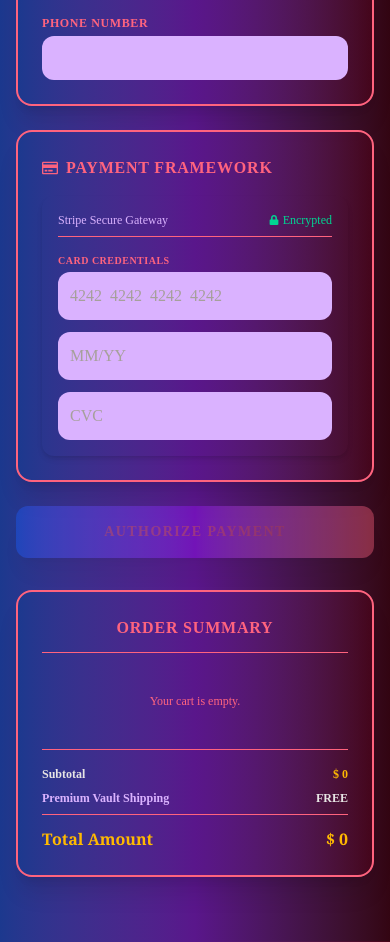
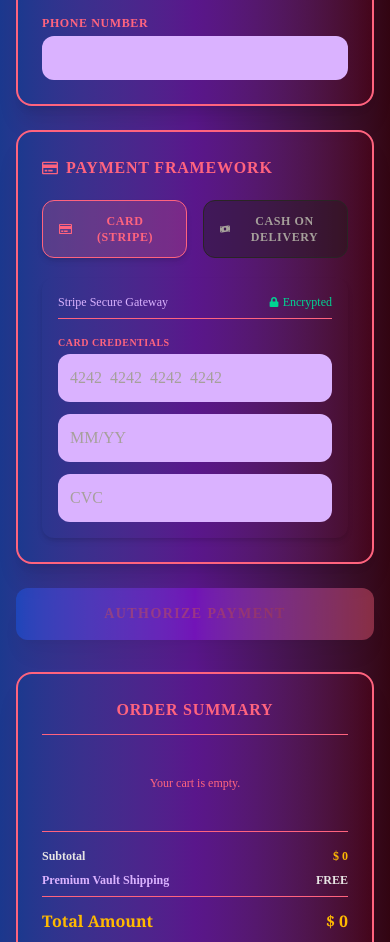
Before and after one commit to Erum-Saeed-88/Perfume_Store_Frontend, a React (Vite) app: page /checkout in a window 390 px wide. Shown: the part 760-1702 px from the top of the page. Built offline with nearby package versions, Linux system fonts and the light colour scheme.

Commit message:
Add files via upload

```diff
--- a/src/pages/CheckoutForm.jsx
+++ b/src/pages/CheckoutForm.jsx
@@ -1,17 +1,21 @@
 import React, { useState, useContext } from 'react';
 import { useNavigate } from 'react-router-dom';
-import { FaLock, FaRegCreditCard, FaTruck } from 'react-icons/fa';
+import { FaLock, FaRegCreditCard, FaTruck, FaMoneyBillWave } from 'react-icons/fa';
 import { CartContext } from '../context/CartContext';
-import axios from 'axios'; // 🎯 Import Axios for real API injection
+import axios from 'axios';
 
 const CheckoutForm = () => {
   const { cartItems, setCartItems } = useContext(CartContext);
   const navigate = useNavigate();
   const [loading, setLoading] = useState(false);
 
+  // 🎯 COD vs Stripe Toggle Method Configuration
+  const [paymentMethod, setPaymentMethod] = useState('Stripe');
+
   // Form States
   const [formData, setFormData] = useState({
-    firstName: '', lastName: '', email: '', address: '', city: '', zipCode: '', phone: ''
+    firstName: '', lastName: '', email: '', address: '', city: '', zipCode: '', phone: '',
+    cardNumber: '', cardExpiry: '', cardCvc: '' // Form state controls
   });
 
   // Calculate Order Summary Metrics
@@ -23,13 +27,12 @@
     setFormData({ ...formData, [e.target.name]: e.target.value });
   };
 
-  // 🎯 FIXED: Real API Integration Handler
+  // 🎯 UPDATED: Real API Integration with Multi-Gateway Selector Architecture
   const handleCheckoutSubmit = async (e) => {
     e.preventDefault();
     setLoading(true);
 
     try {
-      // 📦 Order Items Formatting for MongoDB validation schema compatibility
       const formattedOrderItems = cartItems.map(item => ({
         product: item._id,
         name: item.name,
@@ -38,7 +41,7 @@
         price: item.price
       }));
 
-      // 🛠️ Construct Payload Database Mapping Vectors
+      // 🛠️ Construct Dynamic Payload Database Mapping Vectors
       const orderPayload = {
         customerName: `${formData.firstName} ${formData.lastName}`,
         email: formData.email,
@@ -50,18 +53,18 @@
         },
         orderItems: formattedOrderItems,
         totalPrice: totalAmount,
-        paymentMethod: 'Stripe', // Auto lock to stripe system for current scenario
-        stripeTokenId: 'tok_visa' // 💳 Stripe Test Mode ka Token pass kar rahe hain dynamic integration tak
+        paymentMethod: paymentMethod, // Dynamic Injection ('Stripe' or 'COD')
+        // 💳 Dynamic Stripe fallback identifier vector
+        stripeTokenId: paymentMethod === 'Stripe' ? 'tok_visa' : 'COD_BYPASS'
       };
 
-      console.log("🚀 Firing payload vector matrix to backend server...", orderPayload);
+      console.log(`🚀 Firing [${paymentMethod}] payload matrix to backend server...`, orderPayload);
 
-      // 🔥 REAL API CALL: Direct hit onto port 8000
       const response = await axios.post('https://perfume-shop-backend-one.vercel.app/api/orders', orderPayload);
 
       if (response.status === 201) {
-        console.log("💎 Order Confirmed & email sent successfully.");
-        setCartItems([]); // Clear local shopping state
+        console.log("💎 Order Confirmed via luxury system sequence mapping.");
+        setCartItems([]);
         navigate('/');
       }
 
@@ -130,13 +133,41 @@
               </div>
             </div>
 
-            {/* Payment Section (Stripe UI Layout Mockup) */}
-            <div className="bg-gradient-to-r from-blue-900 via-purple-900 to-rose-950/60  border-2 border-rose-400  rounded-2xl p-6 shadow-xl space-y-4">
+            {/* Payment Section (Dynamic Stripe / COD Wrapper Setup) */}
+            <div className="bg-gradient-to-r from-blue-900 via-purple-900 to-rose-950/60 border-2 border-rose-400 rounded-2xl p-6 shadow-xl space-y-5">
               <h3 className="text-md font-bold text-rose-400 tracking-wider uppercase flex items-center gap-2">
                 <FaRegCreditCard className="text-rose-400 animate-pulse" /> Payment Framework
               </h3>
 
+              {/* 🎛️ NEW: HIGH-FIDELITY SELECTOR BUTTONS */}
+              <div className="grid grid-cols-2 gap-4">
+                <button
+                  type="button"
+                  onClick={() => setPaymentMethod('Stripe')}
+                  className={`flex items-center justify-center gap-2 py-3 px-4 rounded-xl font-bold tracking-wider uppercase text-xs border transition-all cursor-pointer ${
+                    paymentMethod === 'Stripe'
+                      ? 'bg-rose-400/20 border-rose-400 text-rose-400 shadow-md'
+                      : 'bg-stone-900/40 border-stone-800 text-stone-400 hover:text-stone-200'
+                  }`}
+                >
+                  <FaRegCreditCard className="text-sm" /> Card (Stripe)
+                </button>
+                <button
+                  type="button"
+                  onClick={() => setPaymentMethod('COD')}
+                  className={`flex items-center justify-center gap-2 py-3 px-4 rounded-xl font-bold tracking-wider uppercase text-xs border transition-all cursor-pointer ${
+                    paymentMethod === 'COD'
+                      ? 'bg-rose-400/20 border-rose-400 text-rose-400 shadow-md'
+                      : 'bg-stone-900/40 border-stone-800 text-stone-400 hover:text-stone-200'
+                  }`}
+                >
+                  <FaMoneyBillWave className="text-sm" /> Cash On Delivery
+                </button>
+              </div>
+
               <div className="p-4 bg-transparent shadow-md rounded-xl space-y-4">
+                {paymentMethod === 'Stripe' ? (
+                  <>
                     <div className="flex justify-between items-center text-xs text-purple-300 border-b border-rose-400 pb-2">
                       <span>Stripe Secure Gateway</span>
                       <span className="text-emerald-400 flex items-center gap-1"><FaLock className="text-[10px]" /> Encrypted</span>
@@ -145,67 +176,75 @@
                     {/* Simulated Card Elements */}
                     <div>
                       <label className="block text-[10px] font-bold uppercase tracking-wider text-rose-400 mb-1">Card Credentials</label>
-
-  {/* 🎯 RESPONSIVE GRID MATRIX: Mobile par columns (gap-3), tablet/laptop par single line block */}
                       <div className="grid grid-cols-1 sm:grid-cols-12 gap-3 w-full">
-
-    {/* 💳 1. CARD NUMBER INPUT (Mobile: Full Width | Desktop: 6 Columns Out of 12) */}
                         <div className="sm:col-span-6 bg-purple-300 p-3 rounded-xl flex items-center focus-within:border-rose-400 transition-all">
                           <input
                             type="text"
                             name="cardNumber"
                             maxLength="19"
+                            value={formData.cardNumber}
                             onChange={handleInputChange}
-        className="w-full text-rose-400 font-medium placeholder-stone-400 focus:outline-none caret-purple-500"
+                            className="w-full text-rose-400 font-medium placeholder-stone-400 focus:outline-none"
                             placeholder="4242  4242  4242  4242"
-        required
+                            required={paymentMethod === 'Stripe'}
                           />
                         </div>
-
-    {/* 📅 2. EXPIRY DATE INPUT (Mobile: Full Width | Desktop: 3 Columns Out of 12) */}
                         <div className="sm:col-span-3 bg-purple-300 p-3 rounded-xl flex items-center focus-within:border-purple-500 transition-all">
                           <input
                             type="text"
                             name="cardExpiry"
-        maxLength="4"
+                            maxLength="5"
+                            value={formData.cardExpiry}
                             onChange={handleInputChange}
-        className="w-full bg-transparent text-rose-400 font-medium placeholder-stone-400 focus:outline-none caret-purple-500 text-left sm:text-center"
+                            className="w-full bg-transparent text-rose-400 font-medium placeholder-stone-400 focus:outline-none text-left sm:text-center"
                             placeholder="MM/YY"
-        required
+                            required={paymentMethod === 'Stripe'}
                           />
                         </div>
-
-    {/* 🔒 3. CVC SECURITY CODE INPUT (Mobile: Full Width | Desktop: 3 Columns Out of 12) */}
                         <div className="sm:col-span-3 bg-purple-300 p-3 rounded-xl flex items-center focus-within:border-purple-500 transition-all">
                           <input
                             type="password"
                             name="cardCvc"
                             maxLength="3"
+                            value={formData.cardCvc}
                             onChange={handleInputChange}
-        className="w-full bg-transparent text-rose-400 font-medium placeholder-stone-400 focus:outline-none caret-purple-500 text-left sm:text-center"
+                            className="w-full bg-transparent text-rose-400 font-medium placeholder-stone-400 focus:outline-none text-left sm:text-center"
                             placeholder="CVC"
-        required
+                            required={paymentMethod === 'Stripe'}
                           />
-    </div>
-
                         </div>
                       </div>
                     </div>
+                  </>
+                ) : (
+                  /* 🎯 COD INFORMATIONAL NOTICE MATRIX */
+                  <div className="border border-amber-400/30 bg-amber-400/5 p-4 rounded-xl text-center space-y-2">
+                    <FaMoneyBillWave className="mx-auto text-xl text-amber-400 animate-bounce" />
+                    <h4 className="text-xs font-bold text-amber-400 uppercase tracking-wider">Cash On Delivery Selection</h4>
+                    <p className="text-[11px] text-stone-400 max-w-sm mx-auto leading-relaxed">
+                      You will fulfill the total transaction value in physical currency directly to the logistical courier agent upon arrival of your olfactory vault assets.
+                    </p>
+                  </div>
+                )}
+              </div>
             </div>
 
-            {/* Main Submit Checkout Button Wrapper */}
+            {/* Dynamic Label Button Context */}
             <button
               type="submit"
               disabled={loading || cartItems.length === 0}
               className="w-full py-4 rounded-xl bg-gradient-to-r from-blue-600 via-purple-600 to-rose-400 text-rose-400 font-bold text-sm tracking-widest uppercase hover:opacity-95 shadow-xl transition-all disabled:opacity-40 disabled:cursor-not-allowed"
             >
-              {loading ? 'Processing Transaction...' : `Authorize Payment`}
+              {loading
+                ? 'Processing Transaction...'
+                : paymentMethod === 'Stripe' ? 'Authorize Payment' : 'Confirm COD Order'
+              }
             </button>
 
           </form>
 
           {/* RIGHT: Order Summary Block */}
-          <div className="lg:col-span-5 bg-gradient-to-r from-blue-900 via-purple-900 to-rose-950/60  border-2 border-rose-400  rounded-2xl p-6 shadow-xl sticky top-28 space-y-6">
+          <div className="lg:col-span-5 bg-gradient-to-r from-blue-900 via-purple-900 to-rose-950/60 border-2 border-rose-400 rounded-2xl p-6 shadow-xl sticky top-28 space-y-6">
             <h3 className="text-md font-bold text-rose-400 tracking-wider text-center uppercase border-b border-rose-400 pb-3">
               Order Summary
             </h3>
```
Lines whose indentation alone changed are shown as unchanged.
